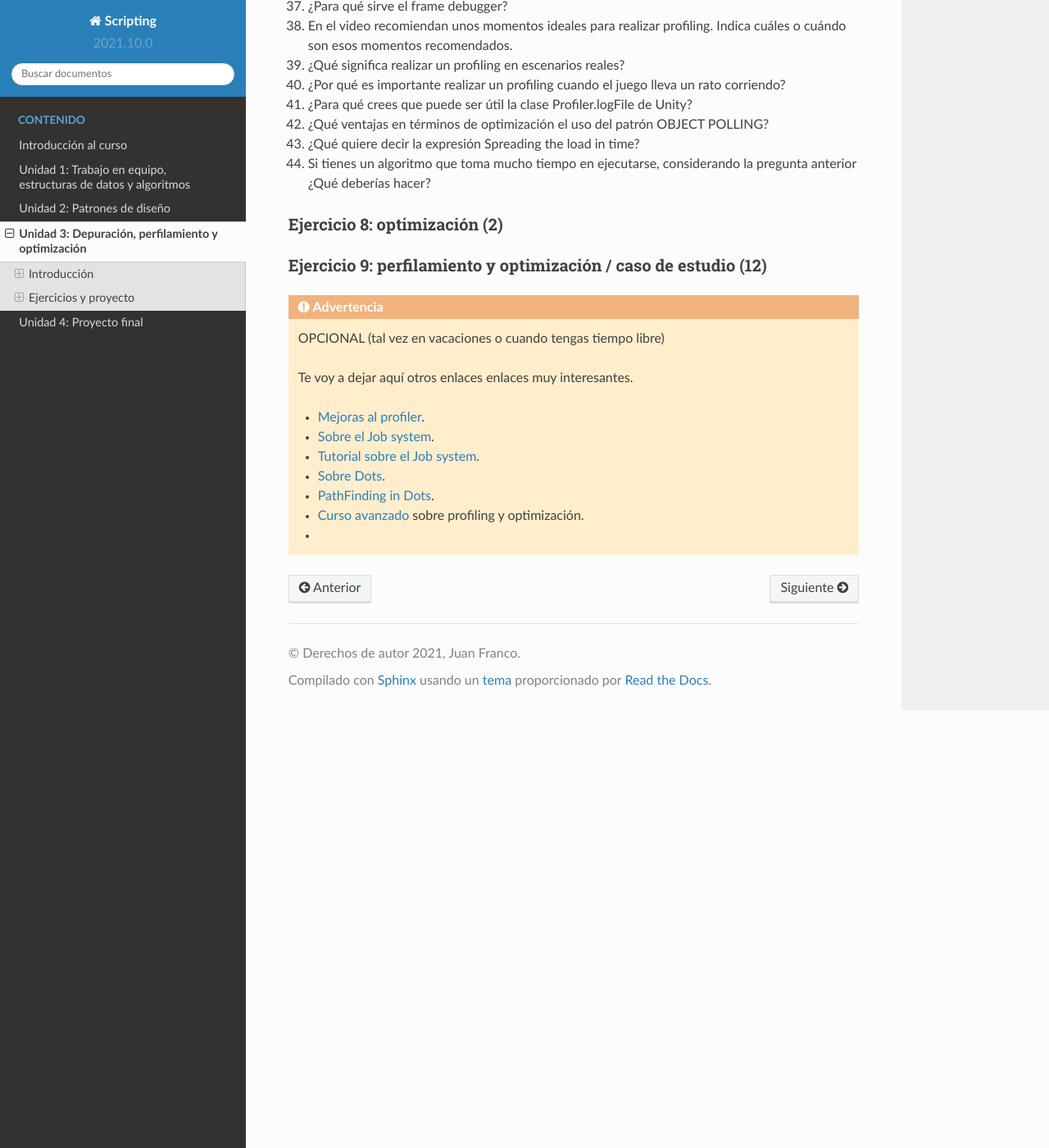
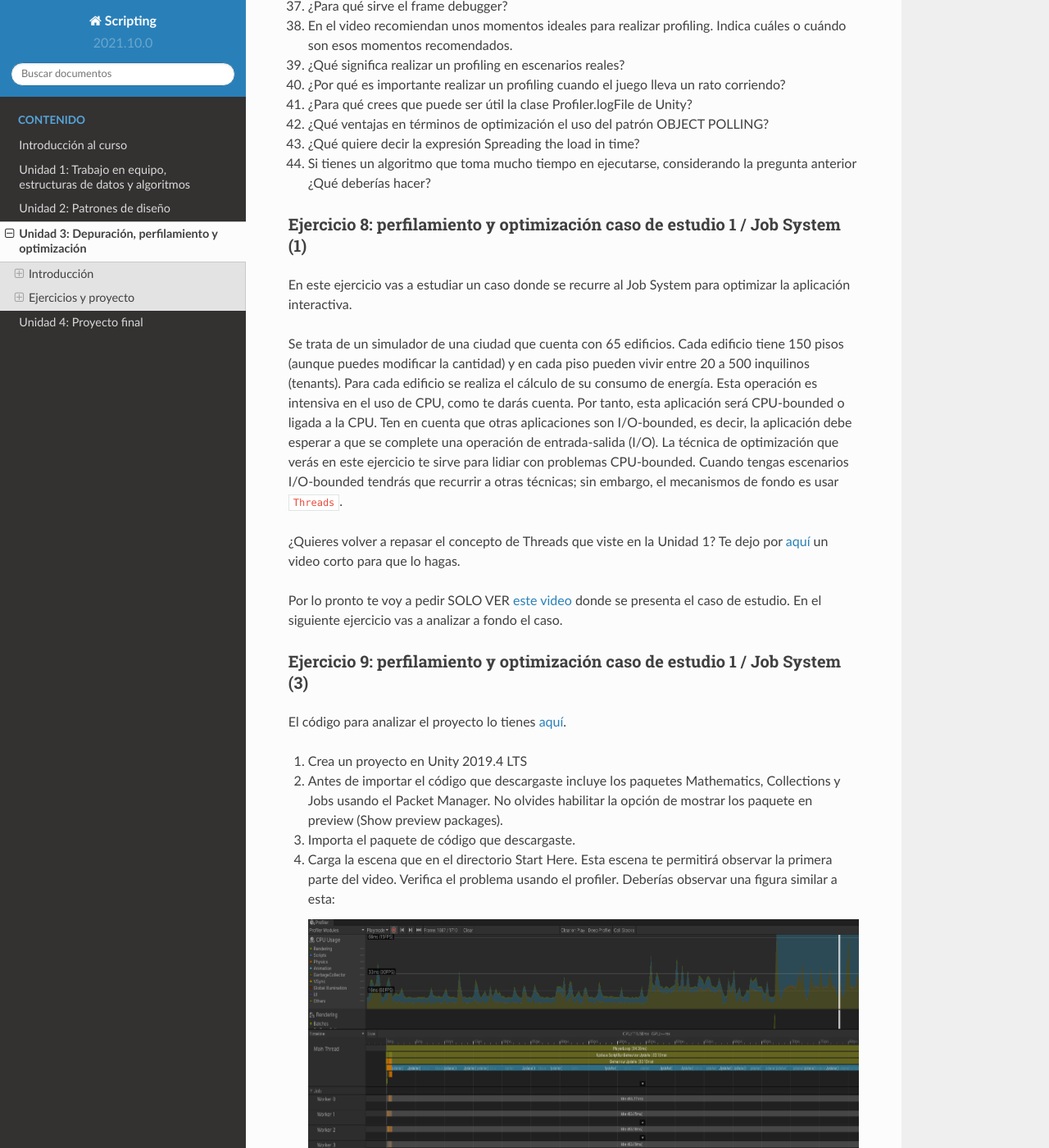
Before and after one commit to juanferfranco/scripting, a Sphinx documentation site: the page built from docs/_unidad3/unidad3.rst, in a window 1280 px wide and 1400 px high, scrolled down 3504 px. Shown: the whole window at 82% size. Built offline with Sphinx 7.4.7 and the Read the Docs theme 2.0.0, drawn with Linux system fonts in a browser that asks for light colours; some of the changed text lies outside the part shown.

Commit message:
work in progress

```diff
--- a/docs/_unidad3/unidad3.rst
+++ b/docs/_unidad3/unidad3.rst
@@ -20,6 +20,10 @@ Temas
 
 * Técnicas de depuración.
 * Perfilamiento y optimización.
+
+..
+    Ejercicios 1 a 7: 7 horas. Semana 1 - parte de la 2
+    Ejercicio 8 y 9: 11 horas: semanas 2 y 3.
 
 Ejercicios y proyecto
 -----------------------
@@ -172,14 +176,71 @@ Vuelve a observar el video anterior, pero esta vez analiza las siguientes pregun
    anterior ¿Qué deberías hacer?
 
 ..
-    Hasta aquí van 6 horas de trabajo
+    Hasta aquí van 7 horas de trabajo
 
-Ejercicio 8: optimización (2)
-^^^^^^^^^^^^^^^^^^^^^^^^^^^^^^
+Ejercicio 8: perfilamiento y optimización caso de estudio 1 / Job System (1)
+^^^^^^^^^^^^^^^^^^^^^^^^^^^^^^^^^^^^^^^^^^^^^^^^^^^^^^^^^^^^^^^^^^^^^^^^^^^^^^^
+
+En este ejercicio vas a estudiar un caso donde se recurre al Job System para
+optimizar la aplicación interactiva.
+
+Se trata de un simulador de una ciudad que cuenta con 65 edificios. Cada
+edificio tiene 150 pisos (aunque puedes modificar la cantidad) y en cada piso
+pueden vivir entre 20 a 500 inquilinos (tenants). Para cada edificio se
+realiza el cálculo de su consumo de energía. Esta operación es intensiva en el
+uso de CPU, como te darás cuenta. Por tanto, esta aplicación será CPU-bounded o
+ligada a la CPU. Ten en cuenta que otras aplicaciones son I/O-bounded, es decir,
+la aplicación debe esperar a que se complete una operación de entrada-salida (I/O).
+La técnica de optimización que verás en este ejercicio te sirve para lidiar
+con problemas CPU-bounded. Cuando tengas escenarios I/O-bounded tendrás que
+recurrir a otras técnicas; sin embargo, el mecanismos de fondo es usar ``Threads``.
+
+¿Quieres volver a repasar el concepto de Threads que viste en la Unidad 1?
+Te dejo por `aquí <https://youtu.be/Iwj0_p0bLpc>`__ un video corto para que lo hagas.
+
+Por lo pronto te voy a pedir SOLO VER `este video <https://youtu.be/3o12aic7kDY>`__ donde
+se presenta el caso de estudio. En el siguiente ejercicio vas a analizar a fondo
+el caso.
+
+Ejercicio 9: perfilamiento y optimización caso de estudio 1 / Job System (3)
+^^^^^^^^^^^^^^^^^^^^^^^^^^^^^^^^^^^^^^^^^^^^^^^^^^^^^^^^^^^^^^^^^^^^^^^^^^^^^^^
+
+El código para analizar el proyecto lo tienes `aquí <https://www.patreon.com/posts/34702445>`__.
+
+#. Crea un proyecto en Unity 2019.4 LTS
+#. Antes de importar el código que descargaste incluye los paquetes Mathematics, Collections
+   y Jobs usando el Packet Manager. No olvides habilitar la opción de mostrar los paquete
+   en preview (Show preview packages).
+#. Importa el paquete de código que descargaste.
+#. Carga la escena que en el directorio Start Here. Esta escena te permitirá
+   observar la primera parte del video. Verifica el problema usando el profiler.
+   Deberías observar una figura similar a esta:
+
+   .. image:: ../_static/ExJobProblem.png
+      :alt:  captura del profiler con el problema
+      :scale: 50%
+      :align: center
+
+#. ¿Qué parte del código tiene el problema? ¿Cuál es el problema? (Observa
+   la duración del PlayerLoop y la franja azul)
+#. Nota en la figura que el Main Thread está muy ocupado mientras que los
+   Workers están básicamente desocupados. ¿Y si lo pones a trabajar? Eso
+   lo puedes hacer con el Job System.
+#. ¿Qué es el `C# Job system <https://docs.unity3d.com/Manual/JobSystem.html>`__?
+#. Para definir un Job se utiliza una struct. ¿Cuál es la razón que indican el video?
+#. Nota que se implementa la interfaz
+   `IJobParallelFor <https://docs.unity3d.com/Manual/JobSystemParallelForJobs.html>`__.
+   ¿Qué relación hay entre esta interfaz y los Threads?
+
+..
+    Hasta aquí van 9 horas de trabajo
+
+..
+    Este segundo caso le añadiría 5 horas de video y 4 de análisis
+    para completar 18 horas de trabajo en este Unidad.
 
 
-
-Ejercicio 9: perfilamiento y optimización / caso de estudio (12)
+Ejercicio 10: perfilamiento y optimización / caso de estudio (20)
 ^^^^^^^^^^^^^^^^^^^^^^^^^^^^^^^^^^^^^^^^^^^^^^^^^^^^^^^^^^^^^^^^^^
 
 
@@ -194,4 +255,6 @@ Ejercicio 9: perfilamiento y optimización / caso de estudio (12)
    * `PathFinding in Dots <https://youtu.be/1bO1FdEThnU>`__.
    * `Curso avanzado <https://learn.unity.com/course/performance-and-optimisation>`__
      sobre profiling y optimización.
-   *
+   * Los escenario I/O-bounded son muy comunes en las aplicaciones interactivas
+     que construyen tus compañeros de Experiencias Interactivas ya que ellos deben
+     integrar a la aplicación `DISPOSITIVOS EXTERNOS`.
```
Also changed, not shown: other parts of docs/_unidad3/unidad3.rst (+1 -1 lines), docs/_static/ExJobProblem.png (added).
